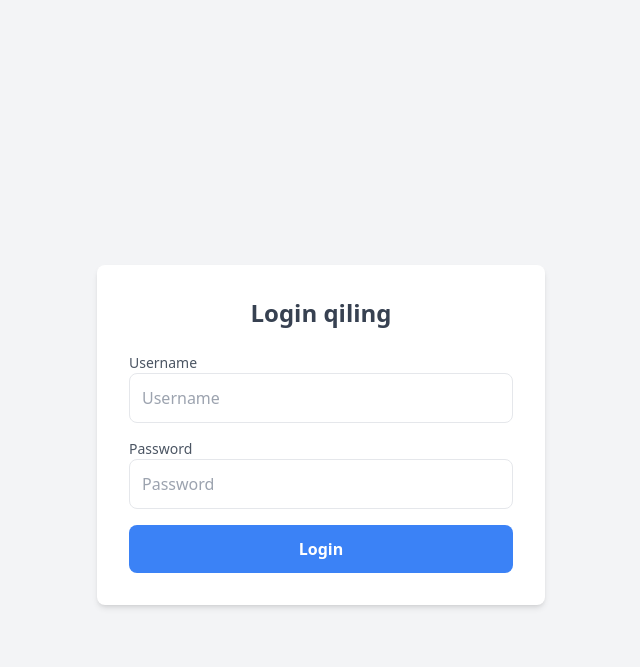
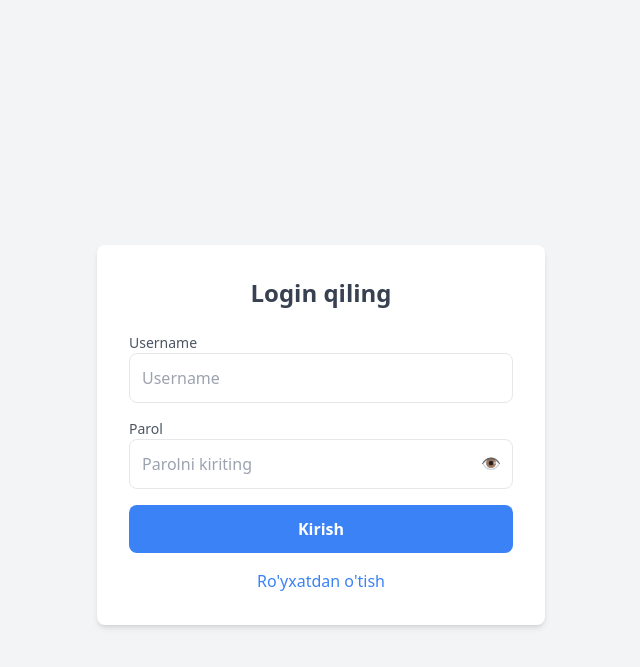
Before and after one commit to Eshukurullohdev/Uzum, a Django app: page /auth/login/ in a window 1280 px wide. Shown: the top 667 px of the page, without its empty margins (319-959 px from the left). Run offline with Django 5.2, Linux system fonts and the light colour scheme; some libraries are stand-ins or nearby versions.

Commit message:
add password

```diff
--- a/Authentication/templates/login.html
+++ b/Authentication/templates/login.html
@@ -31,23 +31,35 @@
         />
       </div>
       <div>
-        <label for="password" class="block text-sm font-medium text-gray-600">Password</label>
+        <label for="password" class="block text-sm font-medium text-gray-600">Parol</label>
+        <div class="relative w-full">
           <input
             type="password"
             id="password"
             name="password"
-          placeholder="Password"
+            placeholder="Parolni kiriting"
             required
             class="w-full p-3 border rounded-lg focus:outline-none focus:ring-2 focus:ring-blue-400"
           />
+          <button
+            type="button"
+            id="togglePassword"
+            class="absolute right-3 top-3 text-gray-600 focus:outline-none">
+            👁️
+          </button>
+        </div>
       </div>
       <button
         type="submit"
         class="w-full bg-blue-500 hover:bg-blue-600 text-white font-semibold py-3 rounded-lg"
       >
-        Login
+        Kirish
       </button>
     </form>
+
+    <div class="text-center mt-4">
+      <a href="{% url 'register' %}" class="text-blue-500 hover:text-blue-600">Ro'yxatdan o'tish</a>
+    </div>
 
   </div>
 
@@ -68,6 +80,16 @@
         }, 5000);
       }
     });
+
+    document.getElementById('togglePassword').addEventListener('click', function () {
+      const passwordInput = document.getElementById('password');
+      const passwordType = passwordInput.getAttribute('type') === 'password' ? 'text' : 'password';
+      passwordInput.setAttribute('type', passwordType);
+
+      // Ko'rsatish belgisini o'zgartirish
+      this.textContent = passwordType === 'password' ? '👁️' : '🙈';
+    });
+
   </script>
 </body>
 </html>
--- a/Authentication/templates/register.html
+++ b/Authentication/templates/register.html
@@ -46,3 +46,7 @@
   </div>
 </body>
 </html>
+
+<script>
+
+</script>
```
Also changed, not shown: db.sqlite3. Lines whose indentation alone changed are shown as unchanged.
